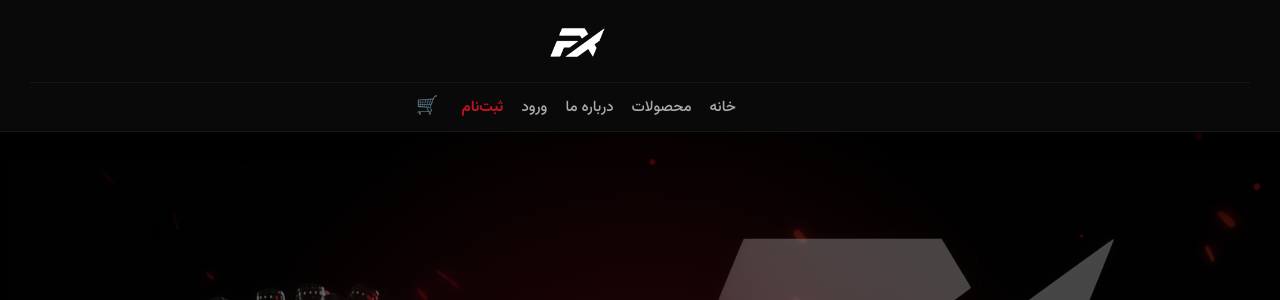
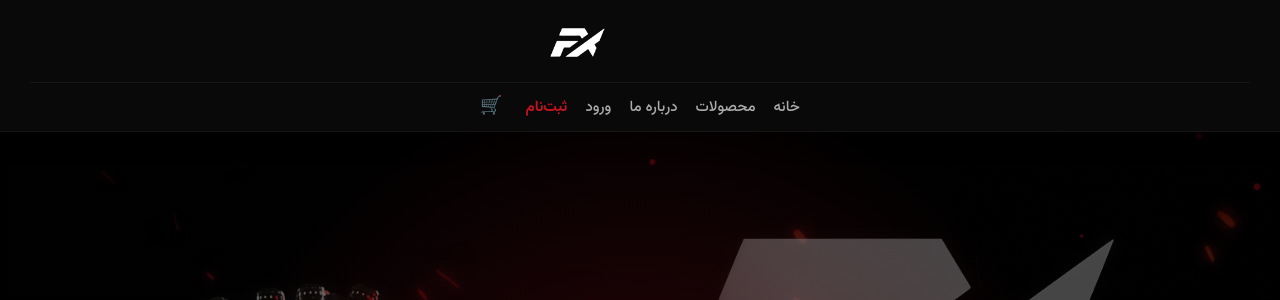
Before and after one commit to HosseiniAmirMohammad/figmax_shop, a Django app: page / in a window 1280 px wide. Shown: the top 300 px of the page. Run offline with Django 5.2, Linux system fonts and the light colour scheme; data comes from the database, SQL or seed files in the repository; data that the repository does not hold is empty.

Commit message:
Fix: Center navbar by fixing width and padding

```diff
--- a/static/css/main.css
+++ b/static/css/main.css
@@ -59,12 +59,9 @@ NAVBAR - دسکتاپ
 /* ردیف پایین - منو */
 .nav-row-bottom {
   display: flex;
-  margin-right: 3px;
   justify-content: center;
-  padding-right: 100px;
-  padding-left: 100px;
   padding-top: 10px;
-  width: 110%;
+  width: 100%;
 }
 
 .logo-link {
```
